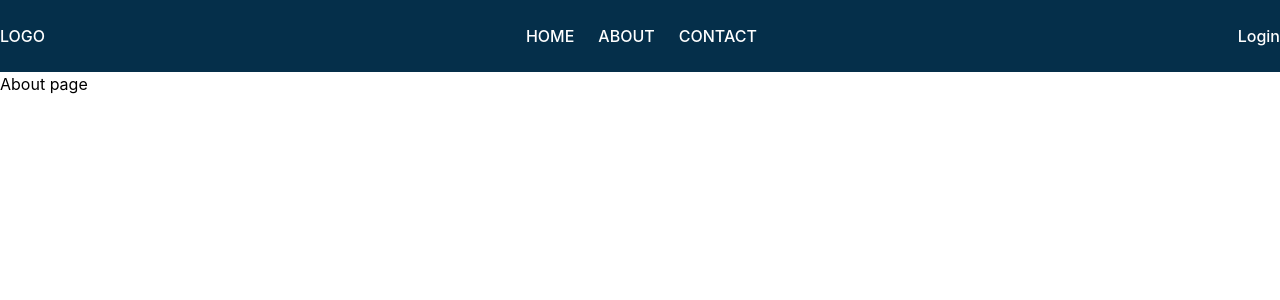
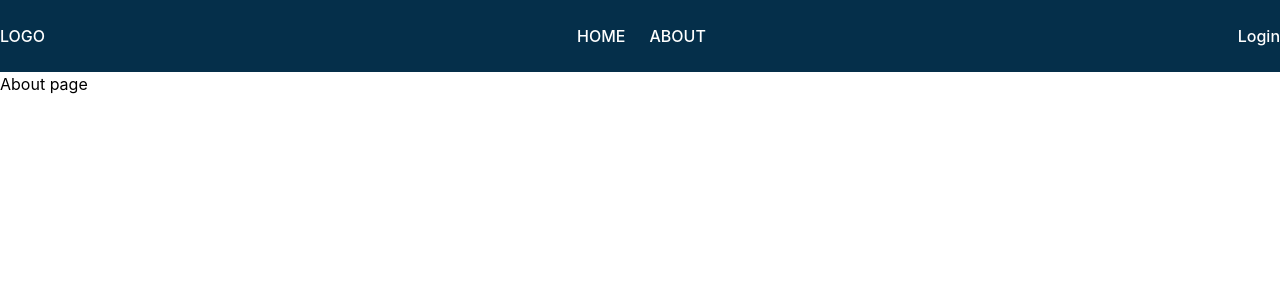
Before and after one commit to JumaQasimiM/ITDesk, a React (Vite) app: page /about in a window 1280 px wide. Shown: the top 300 px of the page. Built offline with nearby package versions, Linux system fonts and the light colour scheme.

Commit message:
update navbar component and add NavItem Type

```diff
--- a/src/components/Navbar.tsx
+++ b/src/components/Navbar.tsx
@@ -1,4 +1,10 @@
 import { Link } from "react-router-dom";
+import type { NavItem } from "../types/navbar";
+
+const navItem: NavItem[] = [
+  { name: "HOME", path: "/" },
+  { name: "ABOUT", path: "/about" },
+];
 const Navbar = () => {
   return (
     <div className="bg-sky-950 text-white font-medium">
@@ -6,15 +12,11 @@ const Navbar = () => {
       <nav className="max-w-7xl mx-auto flex justify-between items-center">
         <h1>LOGO</h1>
         <ul className="flex justify-between items-center gap-6 p-6">
-          <li>
-            <Link to="/">HOME</Link>
-          </li>
-          <li>
-            <Link to="/about">ABOUT</Link>
-          </li>
-          <li>
-            <Link to="/contact">CONTACT</Link>
-          </li>
+          {navItem.map((item) => (
+            <li>
+              <Link to={item.path}>{item.name}</Link>
+            </li>
+          ))}
         </ul>
         <h1>Login</h1>
       </nav>
```
